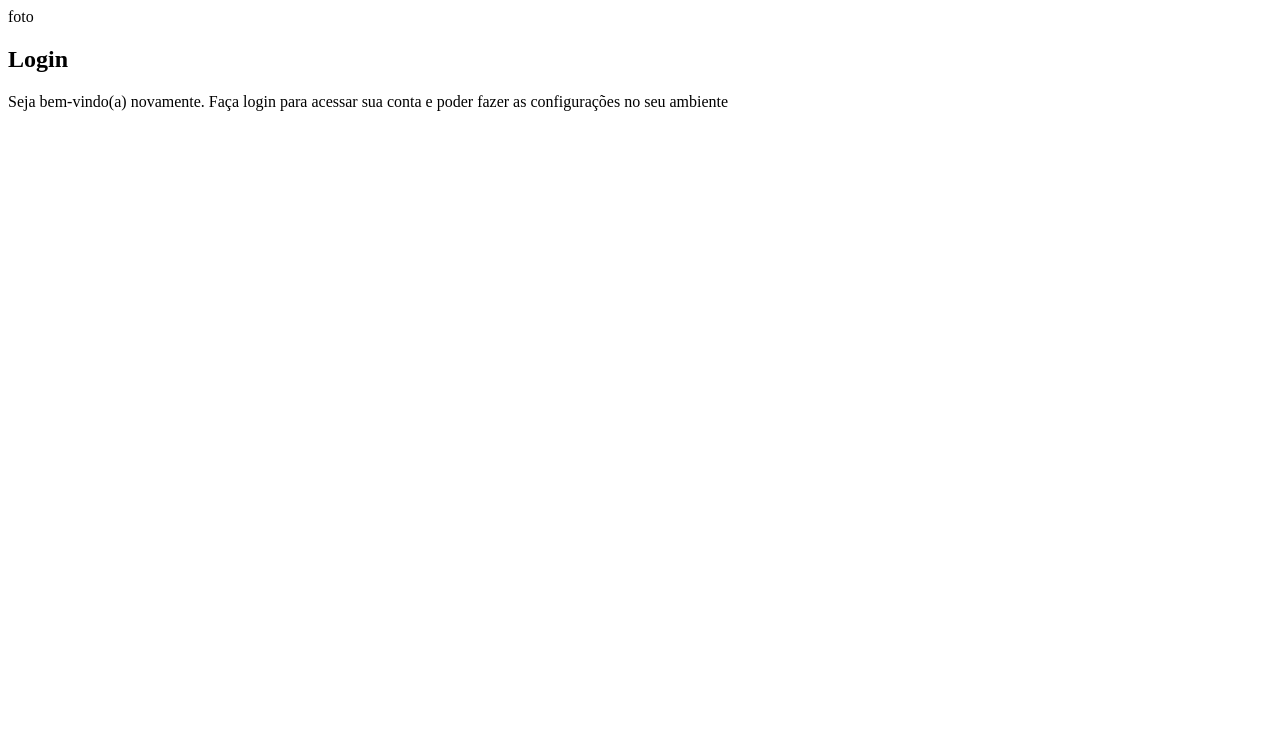
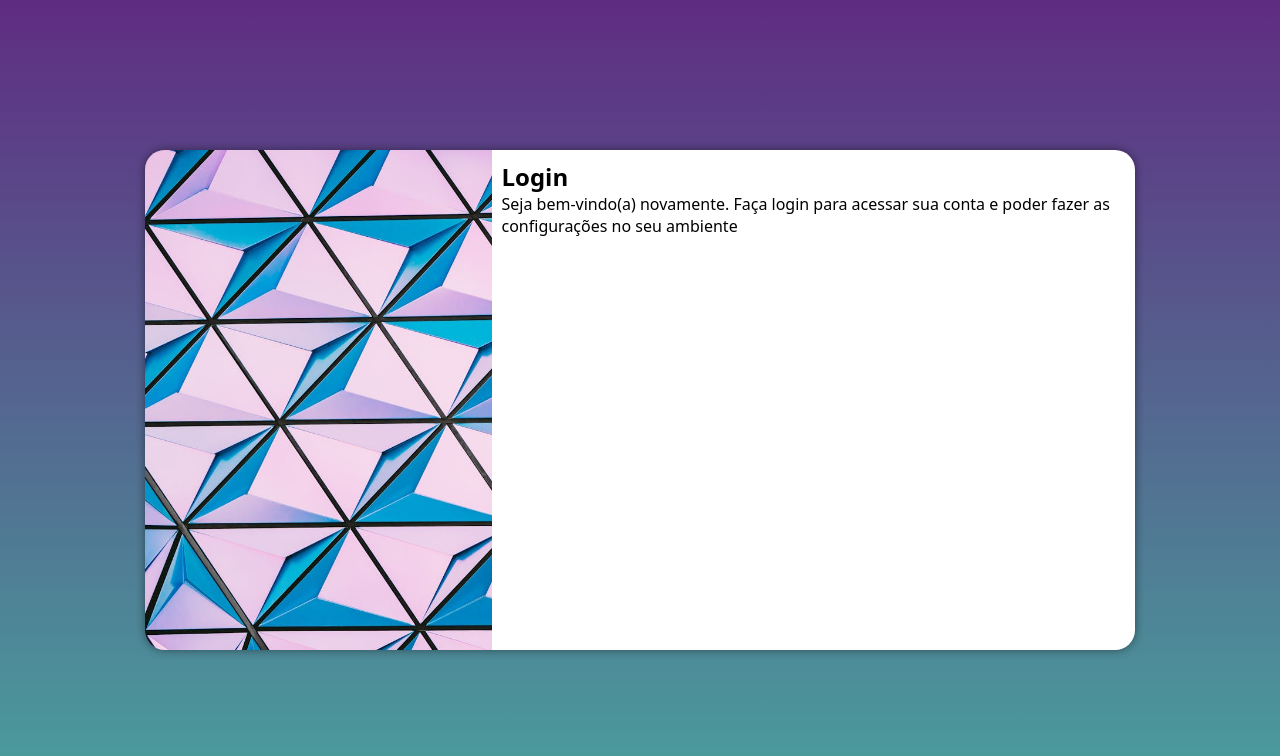
Before and after one commit to M1randaPHM/projeto-login, a plain HTML site: page index.html in a window 1280 px wide. Drawn offline with Linux system fonts and the light colour scheme.

Commit message:
media query para outras telas

```diff
--- /dev/null
+++ b/estilos/media-query.css
@@ -0,0 +1,53 @@
+@charset "UTF-8";
+
+:root {
+    --verde: #49a09d;
+    --lilas: #5f2c82
+}
+
+
+
+@media screen and (min-width: 768px) and (max-width: 992px) {
+
+    body {
+        background-image: linear-gradient(to top, var(--verde), var(--lilas));
+    }
+
+    section#login {
+        width: 80vw;
+    }
+
+    section#login > div#imagem {
+        float: left;
+        width: 30%;
+        height: 100%;
+    }
+
+    section#login > div#formulario {
+        float: right;
+        width: 70%;
+    }
+}
+
+@media screen and (min-width: 992px) {
+
+    body {
+        background-image: linear-gradient(to top, var(--verde), var(--lilas));
+    }
+
+    section#login {
+        width: 990px;
+    }
+
+
+    section#login > div#imagem {
+        float: left;
+        width: 35%;
+        height: 100%;
+    }
+
+    section#login > div#formulario {
+        float: right;
+        width: 65%;
+    }
+}
--- a/estilos/style.css
+++ b/estilos/style.css
@@ -7,3 +7,54 @@
     --verde: #49a09d;
     --lilas: #5f2c82
 }
+
+
+* {
+    font-family: system-ui, -apple-system, BlinkMacSystemFont, 'Segoe UI', Roboto, Oxygen, Ubuntu, Cantarell, 'Open Sans', 'Helvetica Neue', sans-serif;
+    padding: 0px;
+    margin: 0px;
+    box-sizing: border-box;
+}
+
+body, html {
+    background-color: var(--lilas) ;
+    height: 100vh;
+    width: 100vw;
+}
+
+main {
+    position: relative;
+    height: 100%;
+    width: 100%;
+}
+
+section#login{
+    position: absolute;
+    top: 50%;
+    left: 50%;
+
+    transform: translate(-50%, -50%);
+
+    background-color: white;
+    width: 250px;
+    height: 500px;
+    border-radius: 20px;
+    overflow: hidden;
+    box-shadow: 0px 0px 10px rgba(0, 0, 0, 0.450);
+
+    transition: width .5s, height .5s;
+    transition-timing-function: ease;
+}
+
+section#login div#imagem {
+    display: block;
+    background: var(--lilas) url(../imagens/pexels-scottwebb-430207.jpg) no-repeat;
+    height: 200px;
+    background-size: cover;
+
+}
+
+section#login > div#formulario{
+    display: block;
+    padding: 10px;
+}
--- a/index.html
+++ b/index.html
@@ -5,12 +5,13 @@
     <meta name="viewport" content="width=device-width, initial-scale=1.0">
     <title>Login</title>
     <link rel="stylesheet" href="estilos/style.css">
+    <link rel="stylesheet" href="estilos/media-query.css">
 </head>
 <body>
     <main>
-        <section id="Login">
+        <section id="login">
             <div id="imagem">
-                foto
+                <!--Aqui vai as imagens-->
             </div>
             <div id="formulario">
                 <h1>Login</h1>
```
